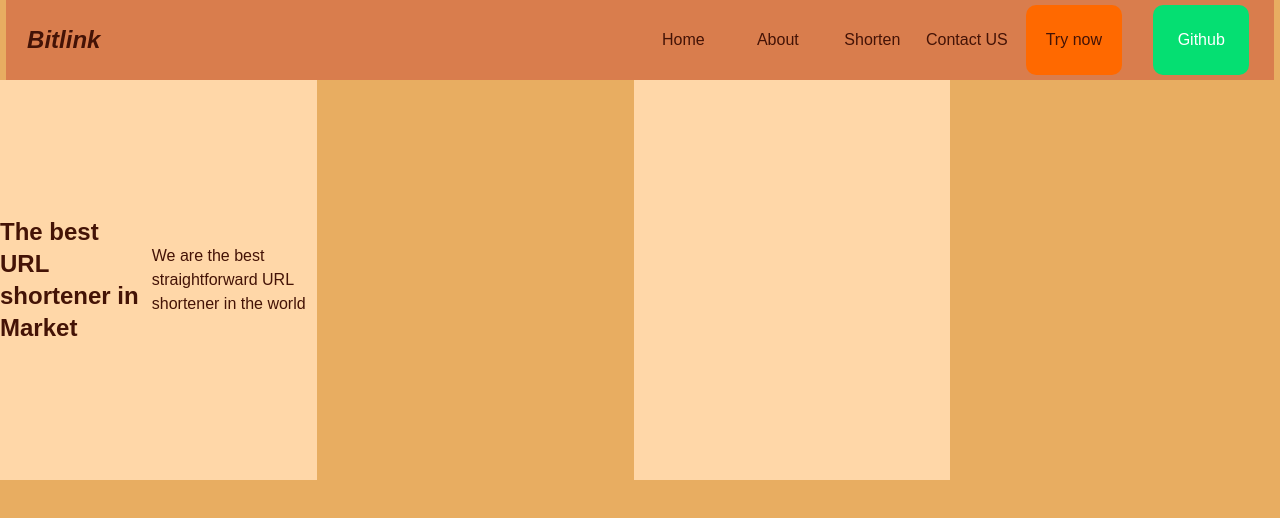
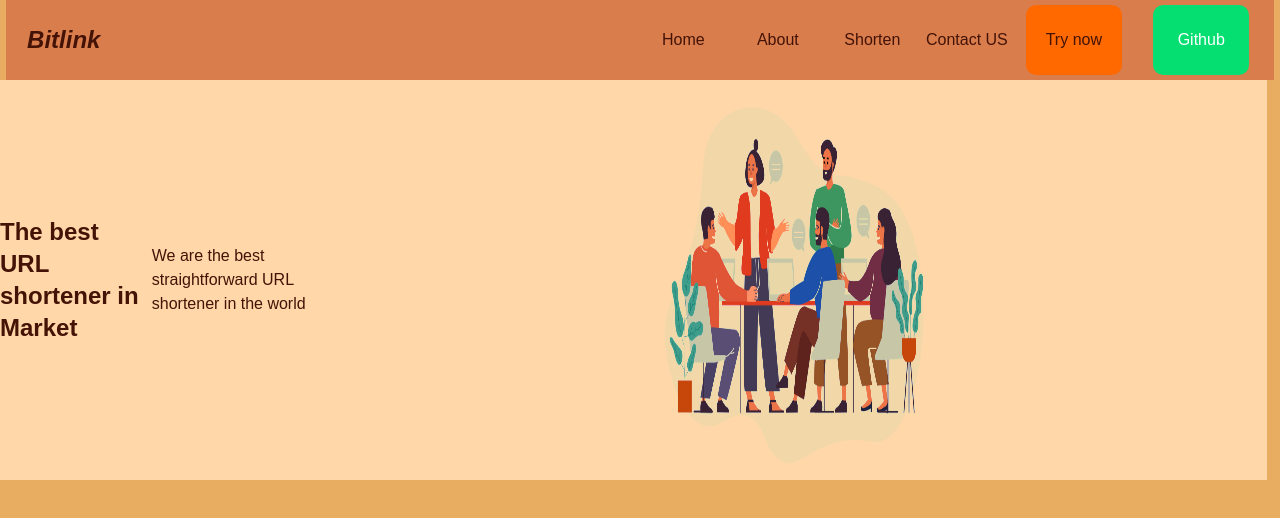
Before and after one commit to Shashikantgiri-web/Url-Shortener, a Next.js app in the folder main-code/: page / in a window 1280 px wide. Shown: the top 518 px of the page. Built offline with nearby package versions, Linux system fonts and the light colour scheme.

Commit message:
Update page.js

```diff
--- a/main-code/app/page.js
+++ b/main-code/app/page.js
@@ -11,12 +11,14 @@ export default function Home() {
   return (
     <>
       <div className="main-page">
-        <section className="w-[99%] h-[50vh] grid grid-cols-2">
-          <div className="w-[50%] h-full flex flex-row justify-center items-center bg-orange-200">
+        <section className="w-[99%] h-[50vh] grid grid-cols-2  bg-orange-200">
+          <div className="w-[50%] h-full flex flex-row justify-center items-center">
             <p className="text-2xl font-bold">The best URL shortener in Market</p>
             <p>We are the best straightforward URL shortener in the world</p>
           </div>
-          <div className="w-[50%] h-full flex justify-center items-center bg-orange-200"></div>
+          <div className="w-[50%] h-full flex justify-center items-center relative">
+            <Image src="/vector.jpg" alt="URL Shortener" fill={true} className="mix-blend-darken" />
+          </div>
         </section>
       </div>
     </>
```
